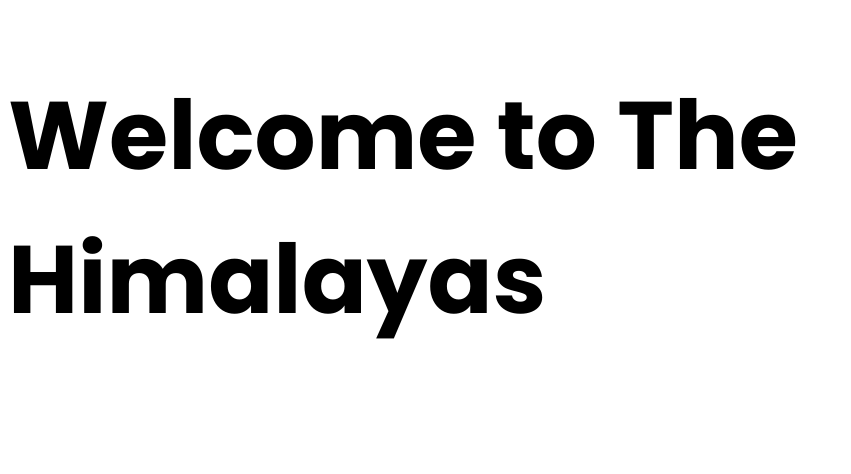
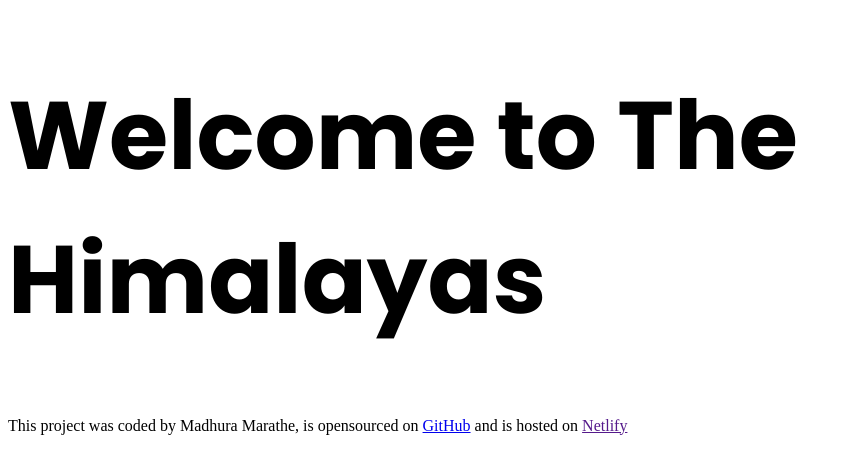
Before and after one commit to madhuracodes/Travel-project, a plain HTML site: page index.html in a window 1280 px wide. Shown: the whole page, without its empty margins (0-851 px from the left). Drawn offline with Linux system fonts and the light colour scheme.

Commit message:
added a footer and added a link to github

```diff
--- a/index.html
+++ b/index.html
@@ -14,5 +14,10 @@
   </head>
   <body>
     <h1>Welcome to The Himalayas</h1>
+    <footer>
+      This project was coded by Madhura Marathe, is opensourced on
+      <a href="https://github.com/madhuracodes/Travel-project">GitHub</a> and is
+      hosted on <a href="">Netlify</a>
+    </footer>
   </body>
 </html>
```
